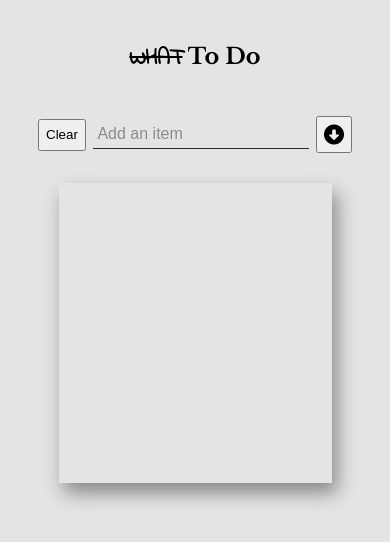
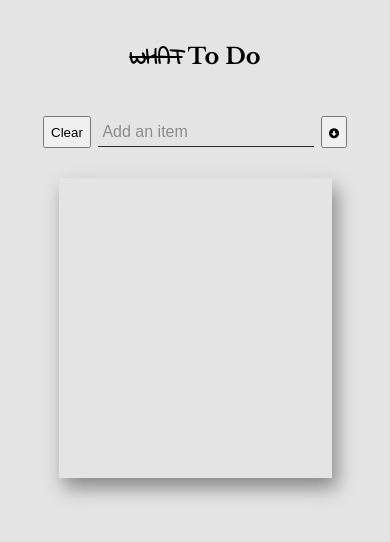
Before and after one commit to GenaAiv/to-do, a website built with webpack: page src/index.html in a window 390 px wide. Built offline with nearby package versions, Linux system fonts and the light colour scheme.

Commit message:
OK for Mobile 2

```diff
--- a/src/todo.css
+++ b/src/todo.css
@@ -136,6 +136,9 @@ i:hover {
 	.todoItem {
 		max-width: 18rem;
 	}
+	i {
+		font-size: 15px;
+	}
 }
 
 @media screen and (max-width: 420px) {
@@ -146,4 +149,7 @@ i:hover {
 	.todoItem {
 		max-width: 12rem;
 	}
+	i {
+		font-size: 10px;
+	}
 }
```
